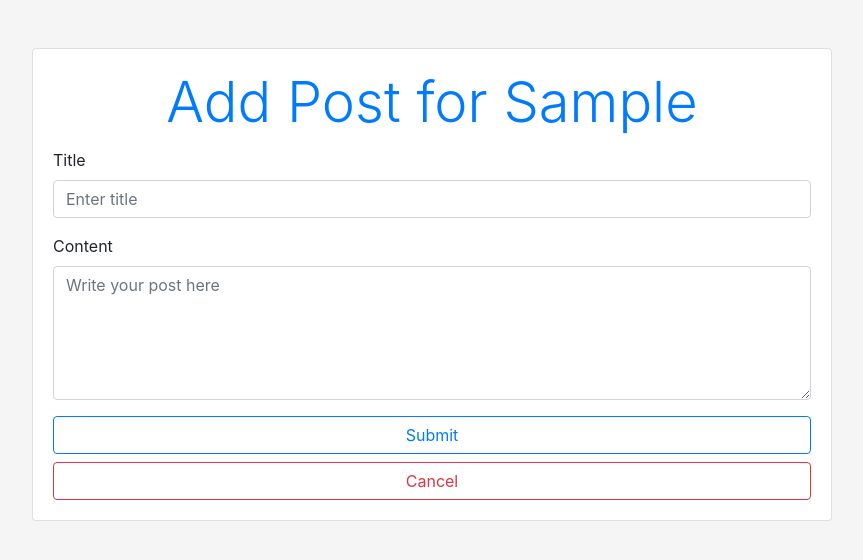
After one commit to lowtrey/s-blogly, a Flask app: page /users/1/posts/new in a window 1280 px wide. The commit adds this page. Shown: the top 560 px of the page, without its empty margins (208-1071 px from the left). Run offline with Flask 2, Linux system fonts and the light colour scheme; tables that the repository leaves empty hold one stand-in row (values such as "Sample post"); some libraries are stand-ins or nearby versions.

Commit message:
implement new post route and form

```diff
--- a/app.py
+++ b/app.py
@@ -93,3 +93,9 @@ def delete_user(user_id):
   db.session.commit()
 
   return redirect("/users")
+
+
+@app.route("/users/<int:user_id>/posts/new")
+def show_add_post_form(user_id):
+  user = User.query.get(user_id)
+  return render_template("add_post_form.html", user=user)
--- /dev/null
+++ b/templates/add_post_form.html
@@ -0,0 +1,21 @@
+{% extends "base.html" %}
+{% block title %}Add Post{% endblock %}
+{% block content %}
+<div class="card" style="width:50rem;">
+  <div class="card-body">
+    <h1 class="card-title display-4 text-primary text-center">Add Post for {{user.first_name}}</h1>
+    <form action="/users/new" method="POST">
+      <div class="form-group">
+        <label for="title">Title</label>
+        <input type="text" class="form-control" name="title" placeholder="Enter title" required>
+      </div>
+      <div class="form-group">
+        <label for="content">Content</label>
+        <textarea class="form-control" name="content" rows="5" placeholder="Write your post here" required></textarea>
+      </div>
+      <button type="submit" class="btn btn-outline-primary btn-block">Submit</button>
+      <a href="/users/{{user.id}}" class="btn btn-outline-danger btn-block">Cancel</a>
+    </form>
+  </div>
+</div>
+{% endblock %}
--- a/templates/user_details.html
+++ b/templates/user_details.html
@@ -19,11 +19,12 @@
         "{{post.title}}"
       </a>
       {% endfor %}
+      <a href="/users/{{user.id}}/posts/new" class="btn btn-outline-primary btn-sm mt-3 w-40 mx-auto">Add Post</a>
     </div>
     {% else %}
     <p class="font-italic font-weight-light mt-3">{{user.first_name}} hasn't posted yet...</p>
     {% endif %}
   </div>
 </div>
-<a href="/users" class="btn btn-outline-secondary mt-3">Go Back</a>
+<a href="/users" class="btn btn-outline-secondary btn-sm mt-3">&#60;&#60; Go Back</a>
 {% endblock %}
```
